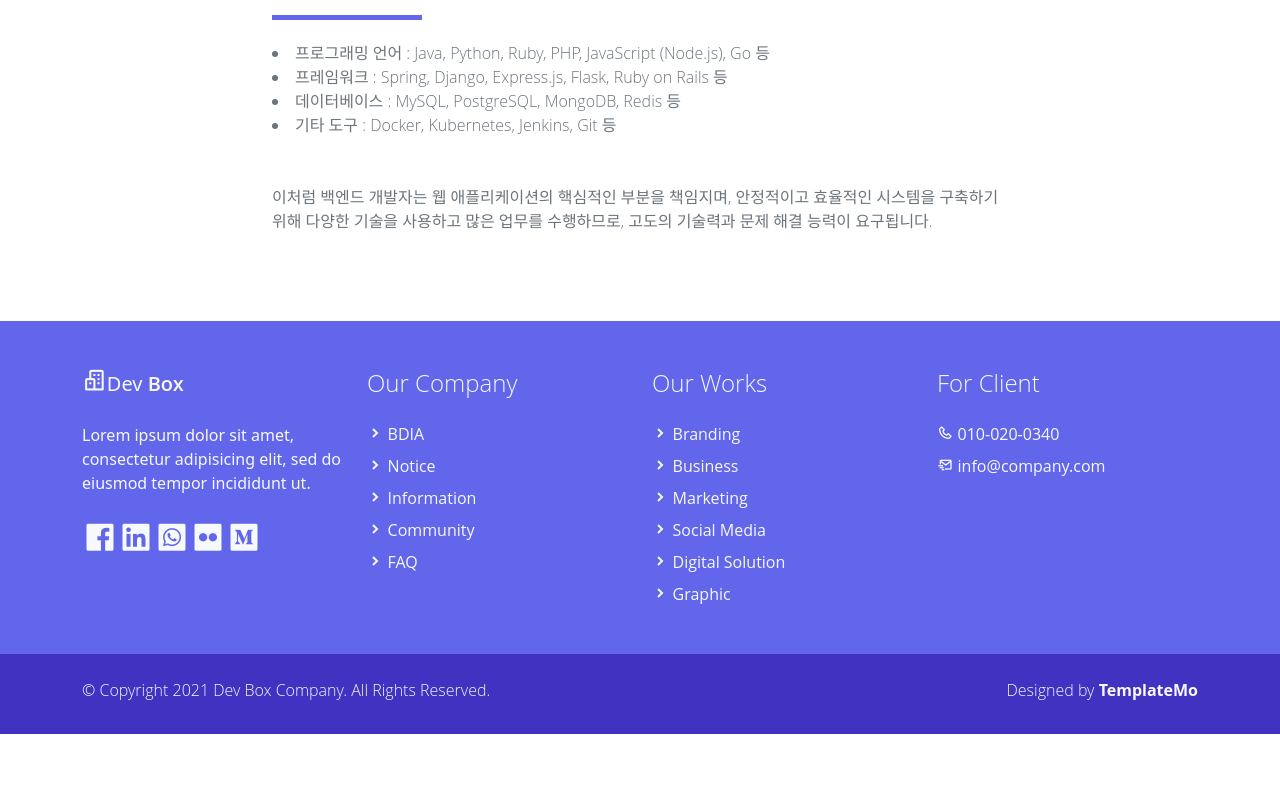
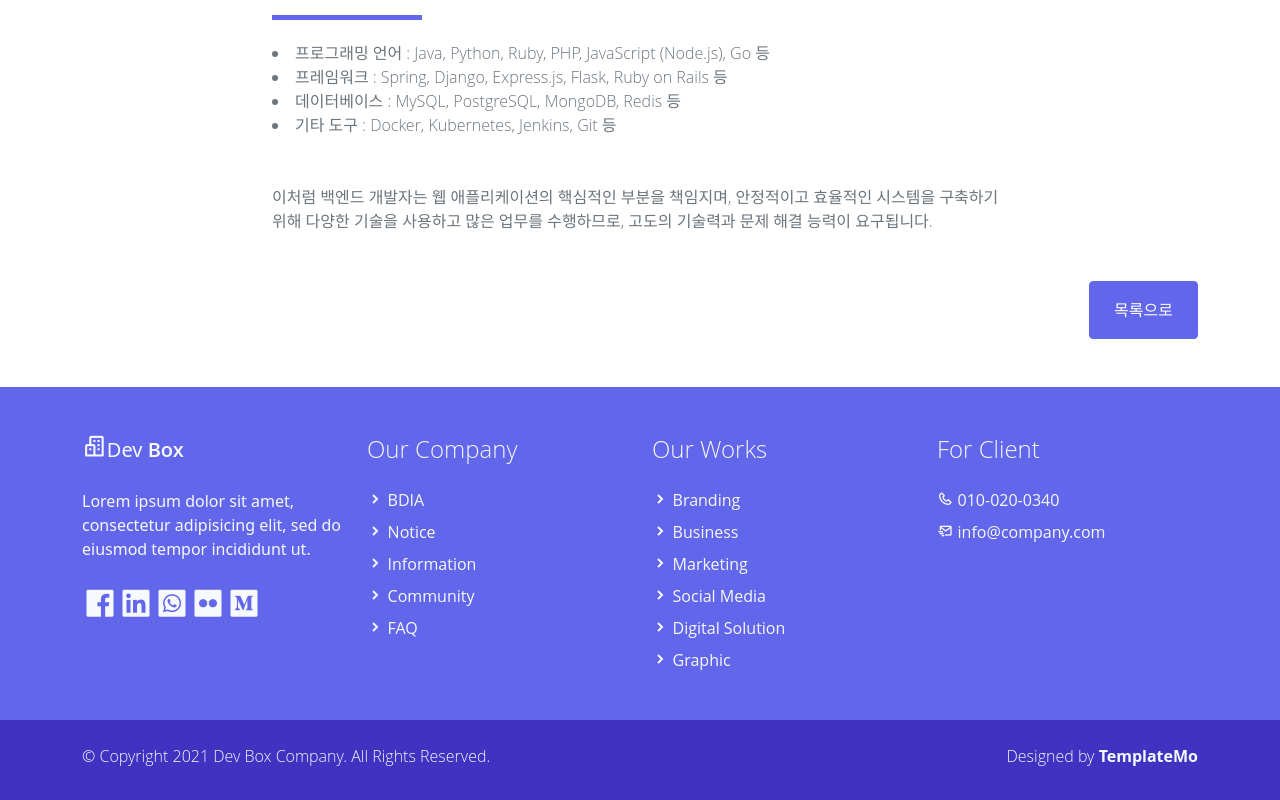
Before and after one commit to kyj4327/DevBox, a React (Create React App) app in the folder devbox_client/: page / in a window 1280 px wide. Shown: the part 2216-3016 px from the top of the page. Before the commit the page ends 2950 px from the top, so only its background shows below. Built offline with nearby package versions, Linux system fonts and the light colour scheme.

Commit message:
목록 버튼 추가 #8

```diff
--- a/devbox_client/src/components/JobInfoDetail.jsx
+++ b/devbox_client/src/components/JobInfoDetail.jsx
@@ -89,6 +89,12 @@ const JobInfoDetail = () => {
                         </p>
                     </div>
                 </div>
+
+                <div class="form-row pt-2">
+                    <div class="col-md-12 col-10 text-end">
+                        <button type="submit" class="btn btn-secondary text-white px-md-4 px-2 py-md-3 py-1 radius-0 light-300">목록으로</button>
+                    </div>
+                </div>
             </section>
         </div>
     );
```
